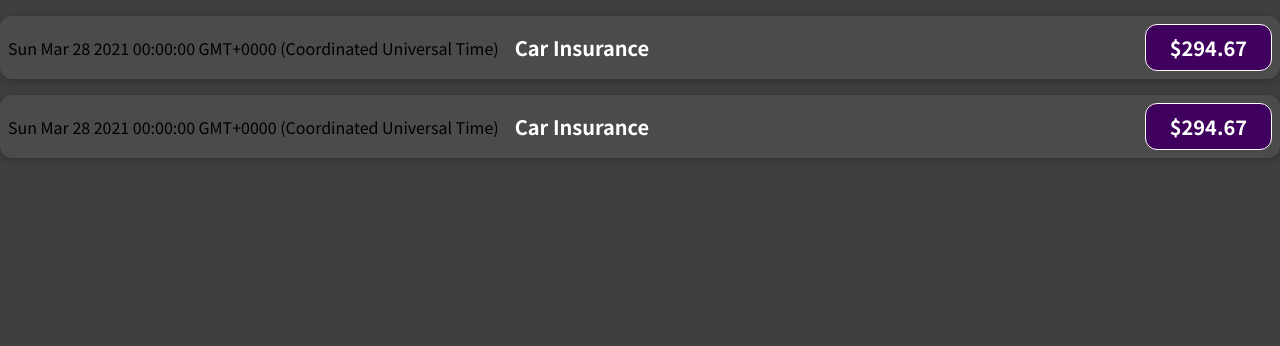
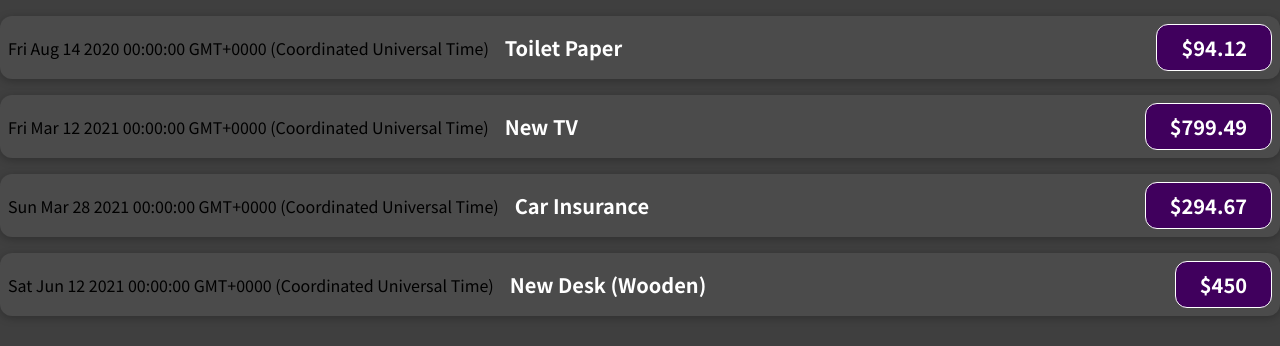
Before and after one commit to KavinduGD/React-learning, a React (Create React App) app in the folder 03-react-basics-working-with-components/: page / in a window 1280 px wide. Shown: the top 346 px of the page. Built offline with nearby package versions, Linux system fonts and the light colour scheme.

Commit message:
14 props vedio ended

```diff
--- a/03-react-basics-working-with-components/src/App.js
+++ b/03-react-basics-working-with-components/src/App.js
@@ -1,10 +1,50 @@
 import ExpenseItem from "./components/ExpenseItem";
 
 function App() {
+  const expenses = [
+    {
+      id: "e1",
+      title: "Toilet Paper",
+      amount: 94.12,
+      date: new Date(2020, 7, 14),
+    },
+    { id: "e2", title: "New TV", amount: 799.49, date: new Date(2021, 2, 12) },
+    {
+      id: "e3",
+      title: "Car Insurance",
+      amount: 294.67,
+      date: new Date(2021, 2, 28),
+    },
+    {
+      id: "e4",
+      title: "New Desk (Wooden)",
+      amount: 450,
+      date: new Date(2021, 5, 12),
+    },
+  ];
+
   return (
     <div className="App">
-      <ExpenseItem></ExpenseItem>
-      <ExpenseItem></ExpenseItem>
+      <ExpenseItem
+        title={expenses[0].title}
+        amount={expenses[0].amount}
+        date={expenses[0].date}
+      ></ExpenseItem>
+      <ExpenseItem
+        title={expenses[1].title}
+        amount={expenses[1].amount}
+        date={expenses[1].date}
+      ></ExpenseItem>
+      <ExpenseItem
+        title={expenses[2].title}
+        amount={expenses[2].amount}
+        date={expenses[2].date}
+      ></ExpenseItem>
+      <ExpenseItem
+        title={expenses[3].title}
+        amount={expenses[3].amount}
+        date={expenses[3].date}
+      ></ExpenseItem>
     </div>
   );
 }
--- a/03-react-basics-working-with-components/src/components/ExpenseItem.js
+++ b/03-react-basics-working-with-components/src/components/ExpenseItem.js
@@ -1,15 +1,12 @@
 import "./ExpenseItem.css";
 
-function ExpenseItem() {
-  const expenseDate = new Date(2021, 2, 28);
-  const expenseTitle = "Car Insurance";
-  const expenseAmount = 294.67;
+function ExpenseItem(props) {
   return (
     <div className="expense-item">
-      <div>{expenseDate.toString()}</div>
+      <div>{props.date.toString()}</div>
       <div className="expense-item__description">
-        <h2>{expenseTitle}</h2>
-        <div className="expense-item__price">${expenseAmount}</div>
+        <h2>{props.title}</h2>
+        <div className="expense-item__price">${props.amount}</div>
       </div>
     </div>
   );
```
